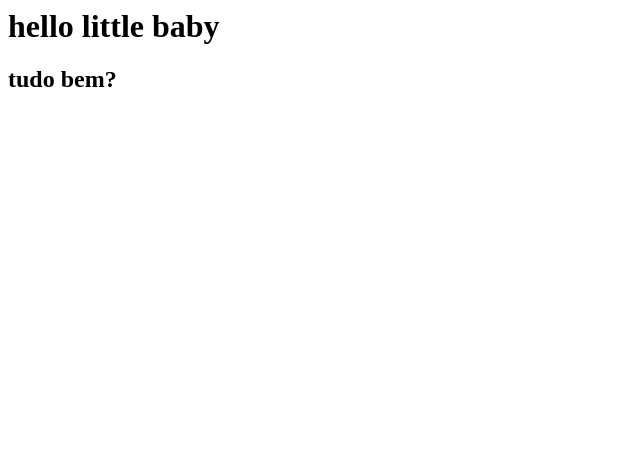
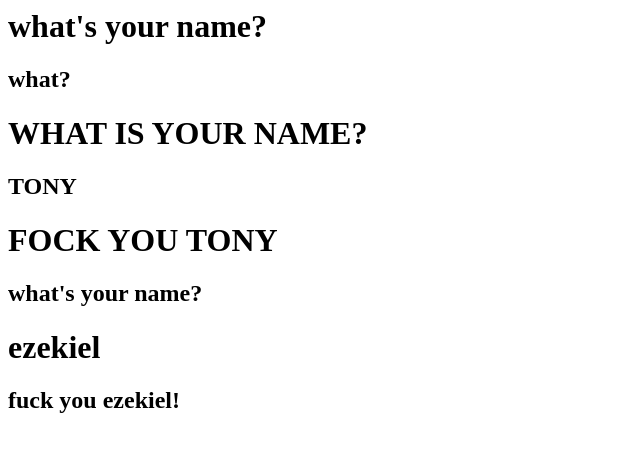
Before and after one commit to juliajhessy/O-o, a plain HTML site: page index.html in a window 1280 px wide. Shown: the whole page, without its empty margins (0-640 px from the left). Drawn offline with Linux system fonts and the light colour scheme.

Commit message:
alteração

```diff
--- a/index.html
+++ b/index.html
@@ -1,2 +1,9 @@
-<h1>hello little baby</h1>
-<h2>tudo bem?</h2>
+<h1>what's your name?</h1>
+<h2>what?</h2>
+<h1>WHAT IS YOUR NAME?</h1>
+<h2>TONY</h2>
+<h1>FOCK YOU TONY</h1>
+<H2>what's your name?</H2>
+<h1>ezekiel
+</h1>
+<h2>fuck you ezekiel!</h2>
```
